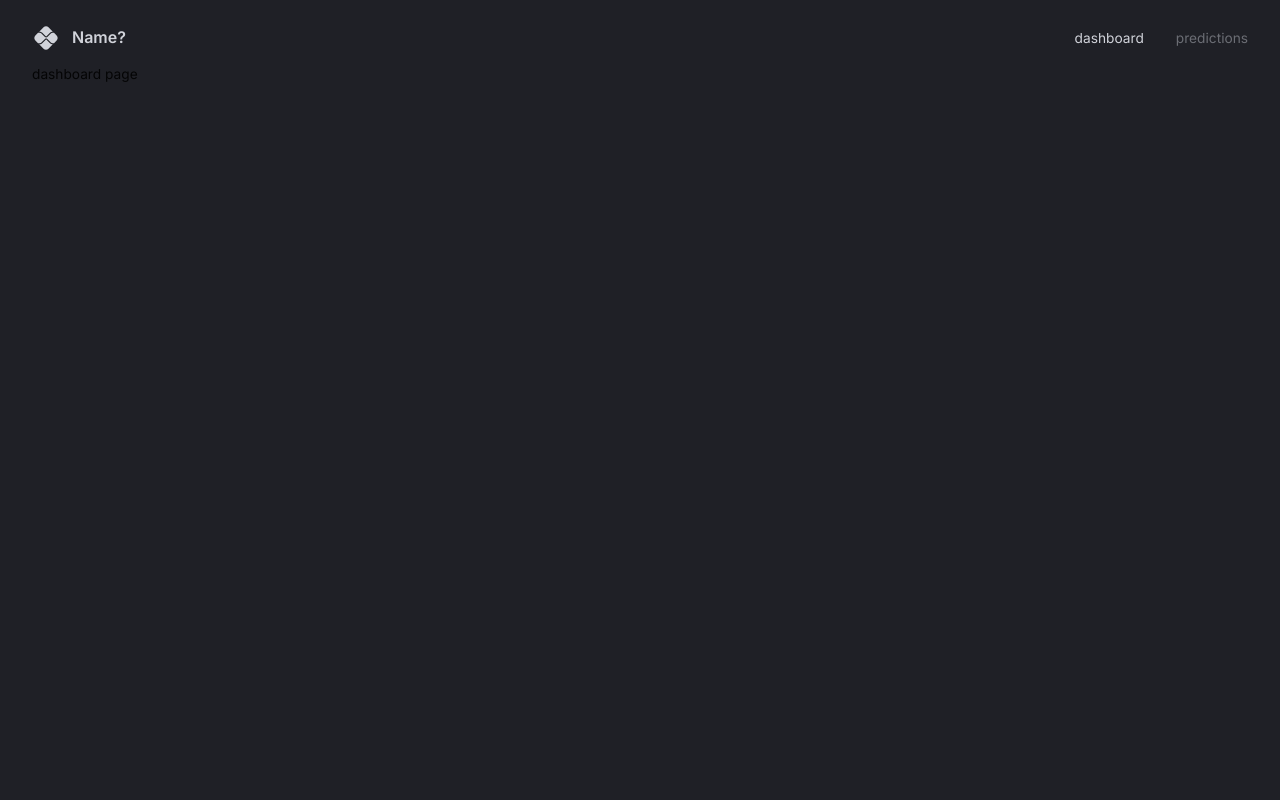
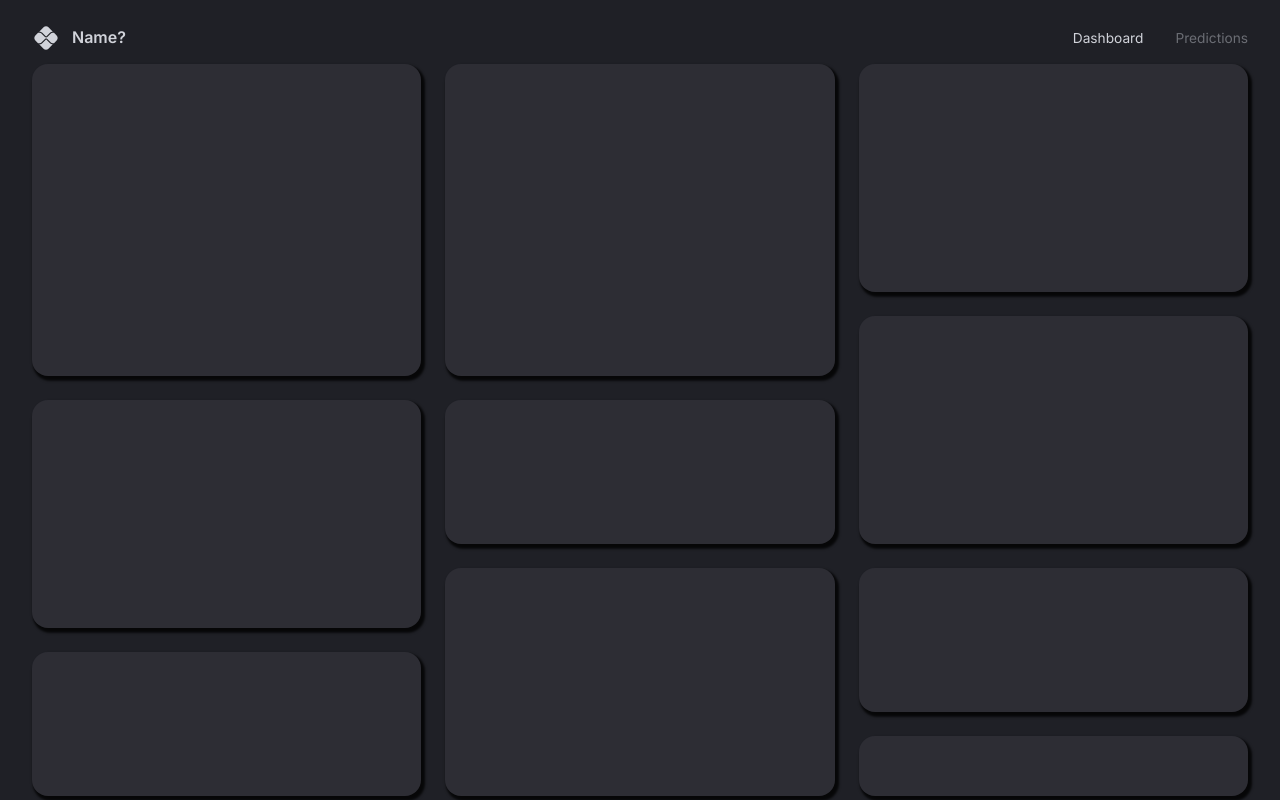
Before and after one commit to TANYATRIPATHI123/FINANCE_DASHBOARD, a React (Vite) app in the folder client/: page / in a window 1280 px wide. Built offline with nearby package versions, Linux system fonts and the light colour scheme.

Commit message:
Dashboard Layout

```diff
--- a/client/src/App.tsx
+++ b/client/src/App.tsx
@@ -5,7 +5,8 @@
 import { ThemeProvider } from "@emotion/react";
 import { CssBaseline } from "@mui/material";
 import {BrowserRouter, Routes, Route} from "react-router-dom"
-import Navbar from "@/scenes/navbar"
+import NavBar from "./scenes/navbar"
+import Dashboard from "./scenes/dashboard";
 
 function App() {
       const theme = useMemo(() => createTheme(themeSettings), [])
@@ -14,9 +15,9 @@
         <ThemeProvider theme = {theme}>
           <CssBaseline />
           <Box width="100%" height="100%" padding = "1rem 2rem 4rem 2rem">
-            <Navbar />
+            <NavBar/>
             <Routes>
-              <Route path="/" element={<div>dashboard page</div>} />
+              <Route path="/" element={<Dashboard/>}/>
               <Route path="/predictions" element={<div>predicitions page</div>} />
             </Routes>
           </Box>
--- /dev/null
+++ b/client/src/components/DashboardBox.tsx
@@ -0,0 +1,10 @@
+import { Box} from "@mui/material";
+import {styled} from "@mui/system";
+
+const DashboardBox = styled(Box)(({ theme})=>({
+    backgroundColor:theme.palette.background.light,
+    borderRadius: "1rem",
+    boxShadow: "0.15rem 0.2rem 0.15rem 0.1rem rgba(0,0,0,.8)"
+}));
+
+export default DashboardBox;
--- /dev/null
+++ b/client/src/scenes/dashboard/Row1.tsx
@@ -0,0 +1,15 @@
+import DashboardBox from '../../components/DashboardBox'
+//eslint-disable-next-line
+type Props = {}
+//eslint-disable-next-line
+const Row1 = (props: Props) => {
+  return (
+    <>
+    <DashboardBox bgcolor="#fff" gridArea="a"> </DashboardBox>
+    <DashboardBox bgcolor="#fff" gridArea="b"></DashboardBox>
+    <DashboardBox bgcolor="#fff" gridArea="c"></DashboardBox>
+    </>
+  )
+}
+
+export default Row1;
--- /dev/null
+++ b/client/src/scenes/dashboard/Row2.tsx
@@ -0,0 +1,15 @@
+import DashboardBox from '../../components/DashboardBox'
+//eslint-disable-next-line
+type Props = {}
+//eslint-disable-next-line
+const Row2 = (props: Props) => {
+  return (
+    <>
+    <DashboardBox bgcolor="#fff" gridArea="d"></DashboardBox>
+      <DashboardBox bgcolor="#fff" gridArea="e"></DashboardBox>
+      <DashboardBox bgcolor="#fff" gridArea="f"></DashboardBox>
+    </>
+  )
+}
+
+export default Row2;
--- /dev/null
+++ b/client/src/scenes/dashboard/Row3.tsx
@@ -0,0 +1,16 @@
+import DashboardBox from '../../components/DashboardBox'
+//eslint-disable-next-line
+type Props = {}
+//eslint-disable-next-line
+const Row3 = (props: Props) => {
+  return (
+    <>
+    <DashboardBox bgcolor="#fff" gridArea="g"></DashboardBox>
+      <DashboardBox bgcolor="#fff" gridArea="h"></DashboardBox>
+      <DashboardBox bgcolor="#fff" gridArea="i"></DashboardBox>
+      <DashboardBox bgcolor="#fff" gridArea="j"></DashboardBox>
+    </>
+  )
+}
+
+export default Row3;
--- /dev/null
+++ b/client/src/scenes/dashboard/index.tsx
@@ -0,0 +1,81 @@
+import {Box, useMediaQuery } from '@mui/material'
+import Row1 from './Row1';
+import Row2 from './Row2';
+import Row3 from './Row3';
+
+const gridTemplateLargeScreens =`
+  "a b c"
+  "a b c"
+  "a b c"
+  "a b f"
+  "d e f"
+  "d e f"
+  "d h i"
+  "g h i"
+  "g h j"
+`;
+
+const gridTemplateSmallScreens =`
+  "a"
+  "a"
+  "a"
+  "a"
+  "b"
+  "b"
+  "b"
+  "b"
+  "c"
+  "c"
+  "c"
+  "d"
+  "d"
+  "d"
+  "e"
+  "e"
+  "f"
+  "f"
+  "f"
+  "g"
+  "g"
+  "g"
+  "h"
+  "h"
+  "h"
+  "h"
+  "i"
+  "i"
+  "j"
+  "j"
+`;
+
+
+const Dashboard = () => {
+    const isAboveMediumScreens = useMediaQuery("(min-width:1200px)")
+    return (
+    <Box
+      width="100%"
+      height="100%"
+      display="grid"
+      gap="1.5rem"
+      sx={
+        isAboveMediumScreens ? {
+        gridTemplateColumns: "repeat(3,minmax(370px,1fr))",
+        gridTemplateRows: "repeat(10,minmax(60px,1fr))",
+        gridTemplateAreas : gridTemplateLargeScreens,
+        }:{
+        gridAutoColumns: "1fr",
+        gridAutoRows: "80px",
+        gridTemplateAreas : gridTemplateSmallScreens,
+
+        }
+      }
+    >
+      <Row1/>
+      <Row2/>
+      <Row3/>
+
+    </Box>
+  )
+}
+
+export default Dashboard
--- a/client/src/scenes/navbar/index.tsx
+++ b/client/src/scenes/navbar/index.tsx
@@ -4,9 +4,9 @@
 import { Link } from 'react-router-dom'
 import FlexBetween from '../../components/FlexBetween'
 
-
+//eslint-disable-next-line
 type Props = {}
-
+//eslint-disable-next-line
 const Navbar = (props: Props) => {
   const { palette } = useTheme();
   const [selected, setSelected] = useState("dashboard");
@@ -29,7 +29,7 @@
               textDecoration: "inherit"
             }}
           >
-            dashboard
+            Dashboard
           </Link>
         </Box>
         <Box>
@@ -41,7 +41,7 @@
               textDecoration: "inherit"
             }}
           >
-            predictions
+            Predictions
           </Link>
         </Box>
       </FlexBetween>
```
